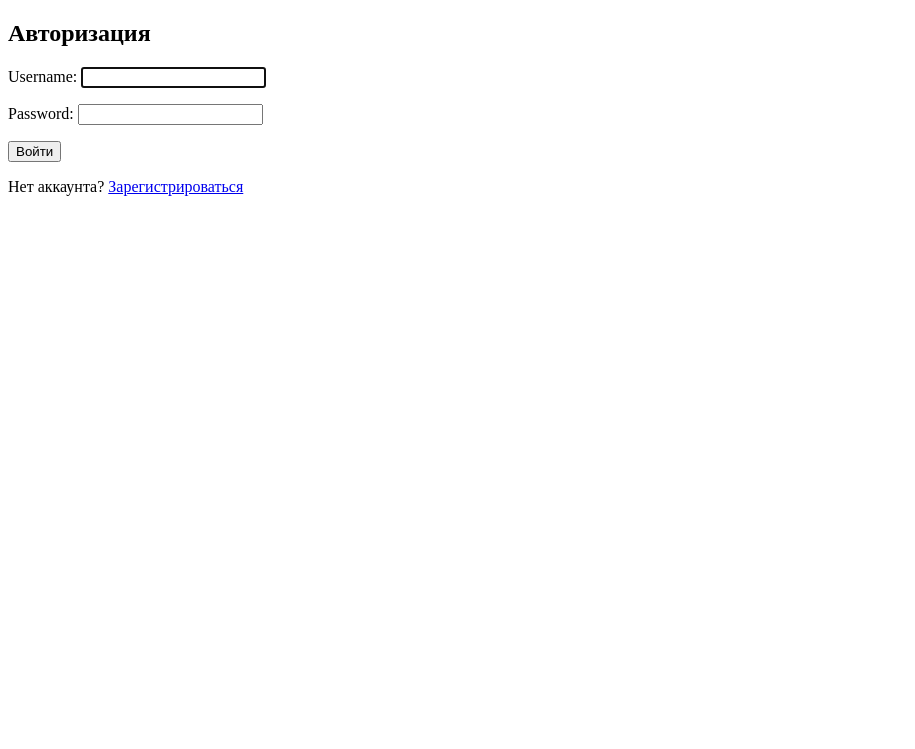
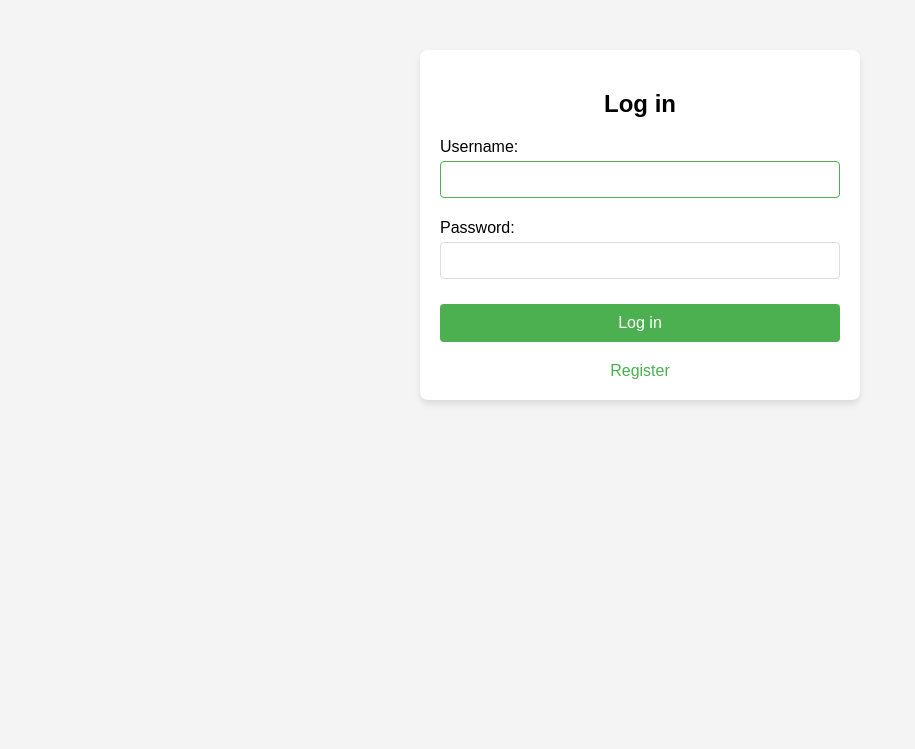
Before and after one commit to osha890/todolist, a Django app: page /users/login in a window 1280 px wide. Shown: the top 749 px of the page, without its empty margins (0-915 px from the left). Run offline with Django 5.2, Linux system fonts and the light colour scheme.

Commit message:
nov11,18:12

```diff
--- /dev/null
+++ b/static/css/login.css
@@ -0,0 +1,70 @@
+/* General Styles */
+body {
+    font-family: Arial, sans-serif;
+    background-color: #f4f4f4;
+    margin: 0;
+    padding: 0;
+}
+
+.container {
+    width: 100%;
+    max-width: 400px;
+    margin: 50px auto;
+    padding: 20px;
+    background-color: #fff;
+    border-radius: 8px;
+    box-shadow: 0 4px 6px rgba(0, 0, 0, 0.1);
+}
+
+h2 {
+    text-align: center;
+    font-size: 24px;
+    margin-bottom: 20px;
+}
+
+.form-group {
+    margin-bottom: 20px;
+}
+
+form .form-group input {
+    width: 100%;
+    padding: 10px;
+    margin: 5px 0;
+    border: 1px solid #ddd;
+    border-radius: 4px;
+    box-sizing: border-box;
+}
+
+form .form-group input:focus {
+    border-color: #4CAF50;
+    outline: none;
+}
+
+button.btn {
+    width: 100%;
+    padding: 10px;
+    background-color: #4CAF50;
+    border: none;
+    border-radius: 4px;
+    color: white;
+    font-size: 16px;
+    cursor: pointer;
+}
+
+button.btn:hover {
+    background-color: #45a049;
+}
+
+.footer-link {
+    text-align: center;
+    margin-top: 20px;
+}
+
+.footer-link a {
+    color: #4CAF50;
+    text-decoration: none;
+}
+
+.footer-link a:hover {
+    text-decoration: underline;
+}
--- a/static/css/style.css
+++ b/static/css/style.css
@@ -7,7 +7,7 @@ body {
     min-height: 100vh;
     display: flex;
     flex-direction: column;
-    font-family: 'Calibri';
+    font-family: Arial, sans-serif;
 }
 
 main {
--- a/users/templates/users/login.html
+++ b/users/templates/users/login.html
@@ -1,15 +1,24 @@
-<!DOCTYPE html>
-<html>
+{% load static%}
+<html lang="en">
 <head>
-    <title>Авторизация</title>
+    <meta charset="UTF-8">
+    <meta name="viewport" content="width=device-width, initial-scale=1.0">
+    <title>Log in</title>
+    <link rel="stylesheet" href="{% static 'css/login.css' %}">
 </head>
 <body>
-    <h2>Авторизация</h2>
-    <form method="post">
-        {% csrf_token %}
-        {{ form.as_p }}
-        <button type="submit">Войти</button>
-    </form>
-    <p>Нет аккаунта? <a href="{% url 'register' %}">Зарегистрироваться</a></p>
+    <div class="container">
+        <h2>Log in</h2>
+        <form method="post">
+            {% csrf_token %}
+            <div class="form-group">
+                {{ form.as_p }}
+            </div>
+            <button type="submit" class="btn">Log in</button>
+        </form>
+        <div class="footer-link">
+            <a href="{% url 'register' %}">Register</a>
+        </div>
+    </div>
 </body>
 </html>
```
Also changed, not shown: users/templates/users/register.html (+19 -10 lines).
